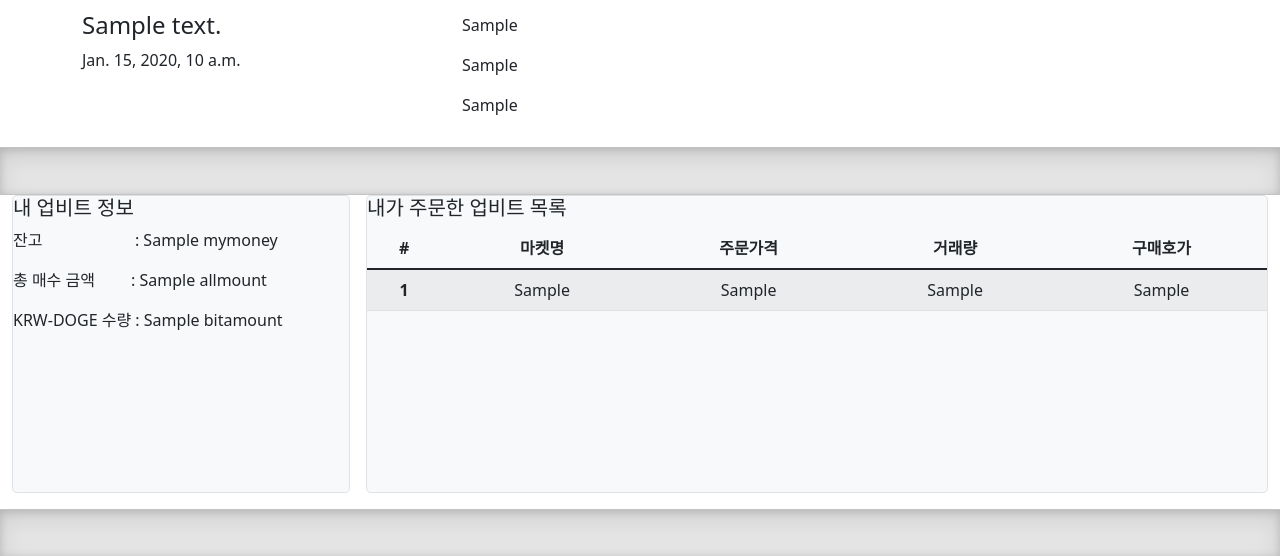
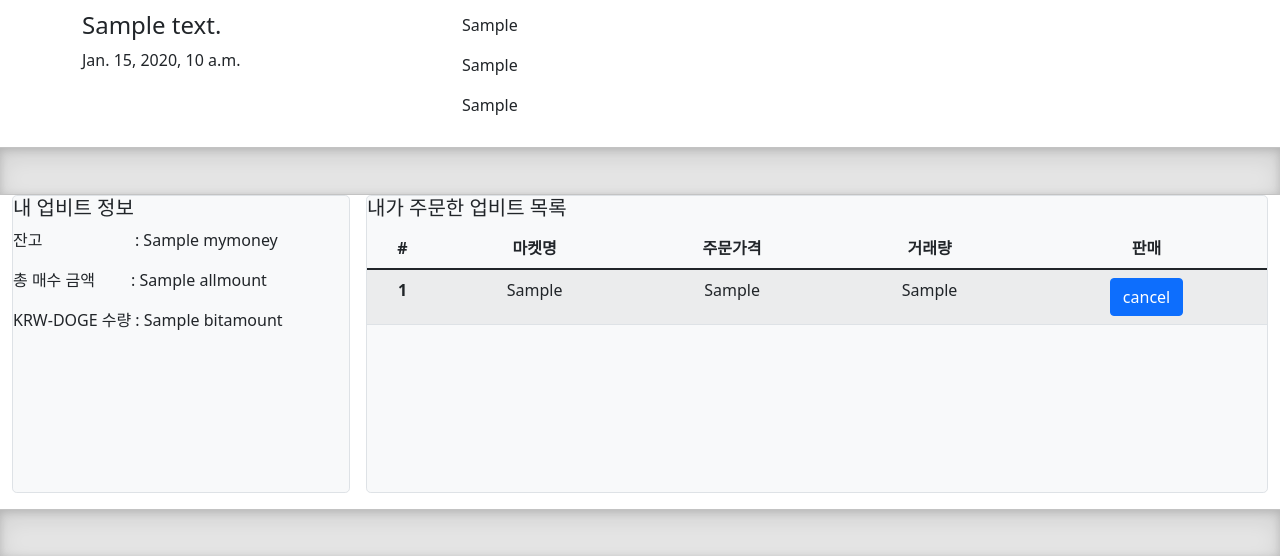
Before and after one commit to Intae0099/twittercrawling, a Django app: template django/templates/example.html in a window 1280 px wide. Shown: the part 252-808 px from the top of the page. Run offline with Django 3.2, Linux system fonts and the light colour scheme; the template is opened without the code that fills it: most values are stand-ins (such as "Sample title", 1, 10 or a date in 2020); some libraries are stand-ins or nearby versions.

Commit message:
Update example.html

```diff
--- a/django/templates/example.html
+++ b/django/templates/example.html
@@ -12,7 +12,6 @@
 
         <!-- Bootstrap core CSS -->
 <link href="{% static 'css/bootstrap.min.css' %}" rel="stylesheet">
-
     <style>
       .bd-placeholder-img {
         font-size: 1.125rem;
@@ -28,13 +27,9 @@
         }
       }
     </style>
-
-
     <!-- Custom styles for this template -->
     <link href="{% static 'css/features.css' %}" rel="stylesheet">
     <link href="{% static 'css/chart.css' %}" rel="stylesheet">
-    <!--(자동새로고침) meta http-equiv="refresh" content="5"-->
-
 </head>
 <body>
 <svg xmlns="http://www.w3.org/2000/svg" style="display: none;">
@@ -110,7 +105,7 @@
                     <th scope="col">마켓명</th>
                     <th scope="col">주문가격</th>
                     <th scope="col">거래량</th>
-                    <th scope="col">구매호가</th>
+                    <th scope="col">판매</th>
                 </tr>
             </thead>
             <tbody>
@@ -120,52 +115,13 @@
                 <td>{{key.0}}</td>
                 <td>{{key.1}}</td>
                 <td>{{key.2}}</td>
-                <td>{{key.3}}</td>
-                    <!-- uuid를 알경우 추가
-                    <form class="d-flex" method="post" action="{% url 'cancel' %}">
+                <td>
+                    <a href="https://upbit.com/exchange?code=CRIX.UPBIT.KRW-DOGE" title="link to {{key.0}} sell">
                         <input id="{{forloop.counter0}}btn" class="btn btn-primary" type="button" value="cancel">
-                <script>
-
-                $('{{forloop.counter0}}btn').click(function() {
-                var num = {{forloop.counter0}};
-                $.ajax({
-                    url: "{% url 'cancel' %}",
-                    type: "POST",
-                    data: {'num' : num}
-                    success: function (data) {
-                        alert("주문 취소 완료");
-                    }
-                });
-            });
-                </script>
-                    </form>
+                    </a>
                 </td>
-                -->
             </tr>
             {% endfor %}
-            <!-- example
-                <tr>
-                    <th scope="row">1</th>
-                    <td>Doge/KRW</td>
-                    <td>200</td>
-                    <td>10</td>
-                    <td><input id="first-btn" class="btn btn-primary" type="button" value="cancel"></td>
-                </tr>
-            <tr>
-                <th scope="row">2</th>
-                <td>BTC/KRW</td>
-                <td>53015000</td>
-                <td>1</td>
-                <td><input id="second-btn" class="btn btn-primary" type="button" value="cancel"></td>
-            </tr>
-                <tr>
-                    <th scope="row">3</th>
-                    <td>ETH/KRW</td>
-                    <td>4185000</td>
-                    <td>5</td>
-                    <td><input id="third-btn" class="btn btn-primary" type="button" value="cancel"></td>
-                </tr>
-                -->
             </tbody>
         </table>
           </div>
```
